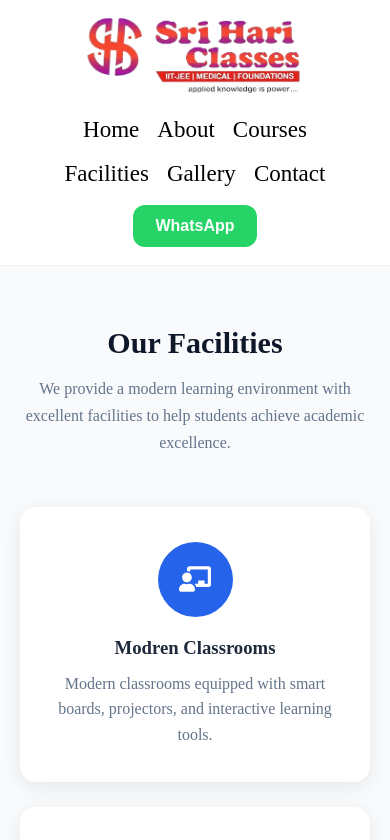
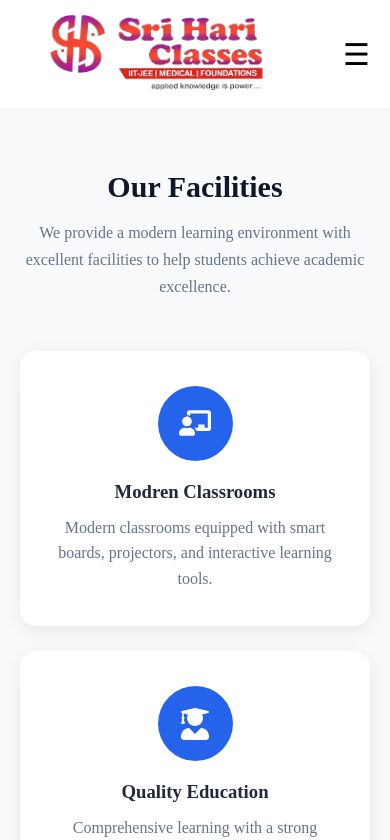
Before and after one commit to anchalkawal522-creator/shri-hari-classes-Nerchowk, a React (Vite) app: page /facilities in a window 390 px wide. Shown: the top 840 px of the page. Built offline with nearby package versions, Linux system fonts and the light colour scheme.

Commit message:
add vercel file

```diff
--- a/src/components/FOOTER/footer.jsx
+++ b/src/components/FOOTER/footer.jsx
@@ -4,7 +4,8 @@ import { FaFacebookF, FaInstagram } from "react-icons/fa";
 import { IoLocationOutline, IoCallOutline, IoGlobeOutline } from "react-icons/io5";
 import { MdKeyboardArrowRight } from "react-icons/md";
 import { Link } from "react-router-dom";
-import logo from "../../assets/image.png";
+import logo from "../../assets/sri_footer-logo.png"
+;
 
 function Footer() {
 
--- a/src/components/NAVBAR/Navbar.jsx
+++ b/src/components/NAVBAR/Navbar.jsx
@@ -1,9 +1,11 @@
 import "./nav.css";
 import { Link } from "react-router-dom";
+import { useState } from "react";
 
 import logo from "../../assets/image.png";
 
 function Navbar() {
+  const [menuOpen, setMenuOpen] = useState(false);
 
   const openWhatsApp = () => {
     const phoneNumber = "916230020555";
@@ -12,6 +14,14 @@ function Navbar() {
 
     const url = `https://wa.me/${phoneNumber}?text=${encodeURIComponent(message)}`;
     window.open(url, "_blank");
+  };
+
+  const toggleMenu = () => {
+    setMenuOpen(!menuOpen);
+  };
+
+  const closeMenu = () => {
+    setMenuOpen(false);
   };
 
   return (
@@ -23,29 +33,23 @@ function Navbar() {
             <img src={logo} alt="Logo" />
           </div>
 
-          <div className="menu">
+          {/* Toggle Button */}
+          <div className="toggle-btn" onClick={toggleMenu}>
+            ☰
+          </div>
+
+          <div className={`menu ${menuOpen ? "active" : ""}`}>
             <ul>
-              <li><Link to="/">Home</Link></li>
-              <li><Link to="/about">About</Link></li>
-              <li><Link to="/courses">Courses</Link></li>
-              <li><Link to="/facilities">Facilities</Link></li>
-              <li><Link to="/gallery">Gallery</Link></li>
-              <li><Link to="/contact">Contact</Link></li>
+              <li onClick={closeMenu}><Link to="/">Home</Link></li>
+              <li onClick={closeMenu}><Link to="/about">About</Link></li>
+              <li onClick={closeMenu}><Link to="/courses">Courses</Link></li>
+              <li onClick={closeMenu}><Link to="/facilities">Facilities</Link></li>
+              <li onClick={closeMenu}><Link to="/gallery">Gallery</Link></li>
+              <li onClick={closeMenu}><Link to="/contact">Contact</Link></li>
 
-              <button
-                onClick={openWhatsApp}
-                style={{
-                  background: "#25D366",
-                  color: "white",
-                  border: "none",
-                  padding: "10px 18px",
-                  borderRadius: "8px",
-                  cursor: "pointer",
-                }}
-              >
+              <button onClick={openWhatsApp}>
                 WhatsApp
               </button>
-
             </ul>
           </div>
 
--- a/src/components/NAVBAR/nav.css
+++ b/src/components/NAVBAR/nav.css
@@ -87,6 +87,45 @@
 .menu ul li a:hover {
   color: #16a34a;
 }
+/* Toggle button hidden on desktop */
+.toggle-btn {
+  display: none;
+  font-size: 30px;
+  cursor: pointer;
+  user-select: none;
+}
+
+/* MOBILE VIEW */
+@media (max-width: 767px) {
+
+  .nav-all {
+    flex-direction: row;
+    justify-content: space-between;
+    padding: 15px 20px;
+  }
+
+  /* show toggle */
+  .toggle-btn {
+    display: block;
+  }
+
+  /* hide menu by default */
+  .menu {
+    display: none;
+    width: 100%;
+  }
+
+  /* show menu when active */
+  .menu.active {
+    display: block;
+  }
+
+  .menu ul {
+    flex-direction: column;
+    gap: 20px;
+    padding: 20px 0;
+  }
+}
 
 @media(max-width:992px){
 
@@ -99,18 +138,3 @@
     }
 
 }
-
-@media(max-width:768px){
-
-    .nav-all{
-        flex-direction:column;
-        gap:20px;
-    }
-
-    .menu ul{
-        flex-wrap:wrap;
-        justify-content:center;
-        gap:18px;
-    }
-
-}
```
Also changed, not shown: src/assets/sri_footer-logo.png (added), src/vercel.json (added).
